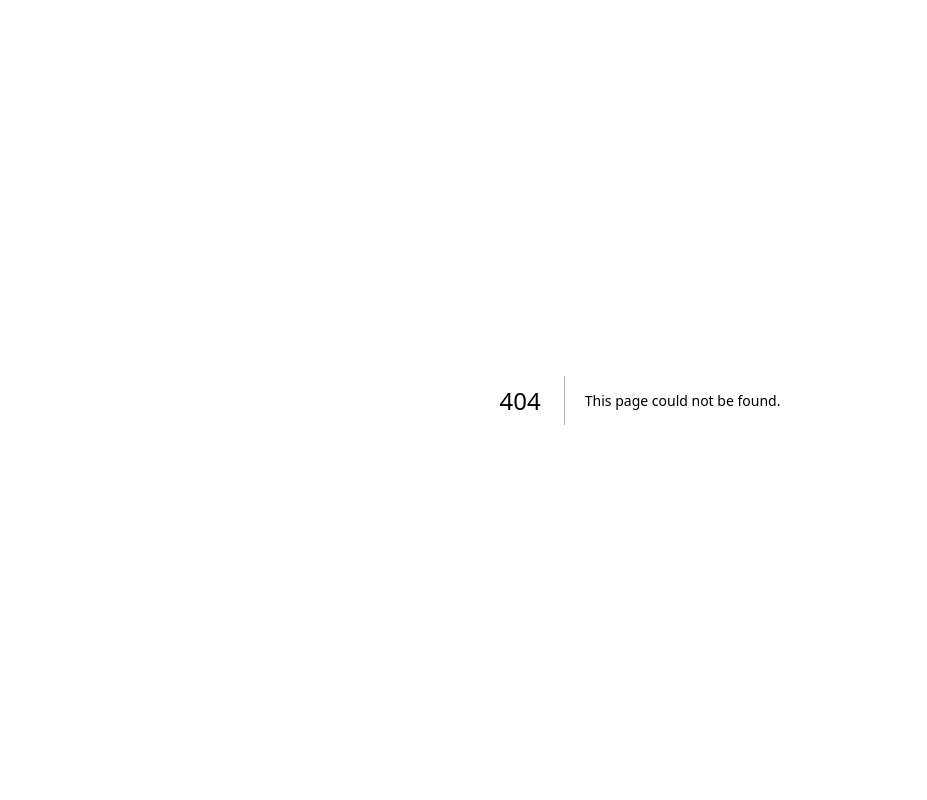
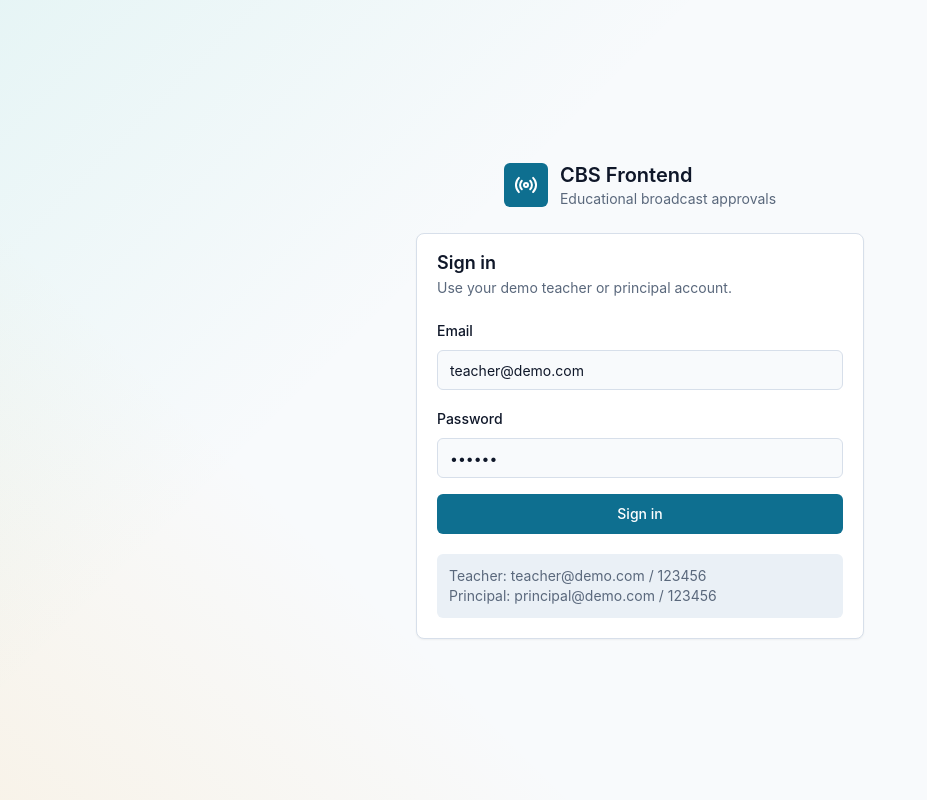
Before and after one commit to sanjayyy-y/Content-Broadcasting-System-Frontend, a Next.js app: page /login in a window 1280 px wide. Before the commit this address had no page. Shown: the whole page, without its empty margins (0-927 px from the left). Built offline with nearby package versions, Linux system fonts and the light colour scheme.

Commit message:
Add login page

```diff
--- /dev/null
+++ b/src/app/(auth)/login/page.jsx
@@ -0,0 +1,23 @@
+"use client";
+
+import { Radio } from "lucide-react";
+import { LoginForm } from "@/components/forms/LoginForm";
+
+export default function LoginPage() {
+  return (
+    <main className="flex min-h-screen items-center justify-center page-surface px-4 py-10">
+      <div className="w-full max-w-md">
+        <div className="mb-6 flex items-center justify-center gap-3 text-center">
+          <span className="flex h-11 w-11 items-center justify-center rounded-md bg-primary text-primary-foreground">
+            <Radio className="h-6 w-6" />
+          </span>
+          <div className="text-left">
+            <h1 className="text-xl font-semibold">CBS Frontend</h1>
+            <p className="text-sm text-muted-foreground">Educational broadcast approvals</p>
+          </div>
+        </div>
+        <LoginForm />
+      </div>
+    </main>
+  );
+}
```
